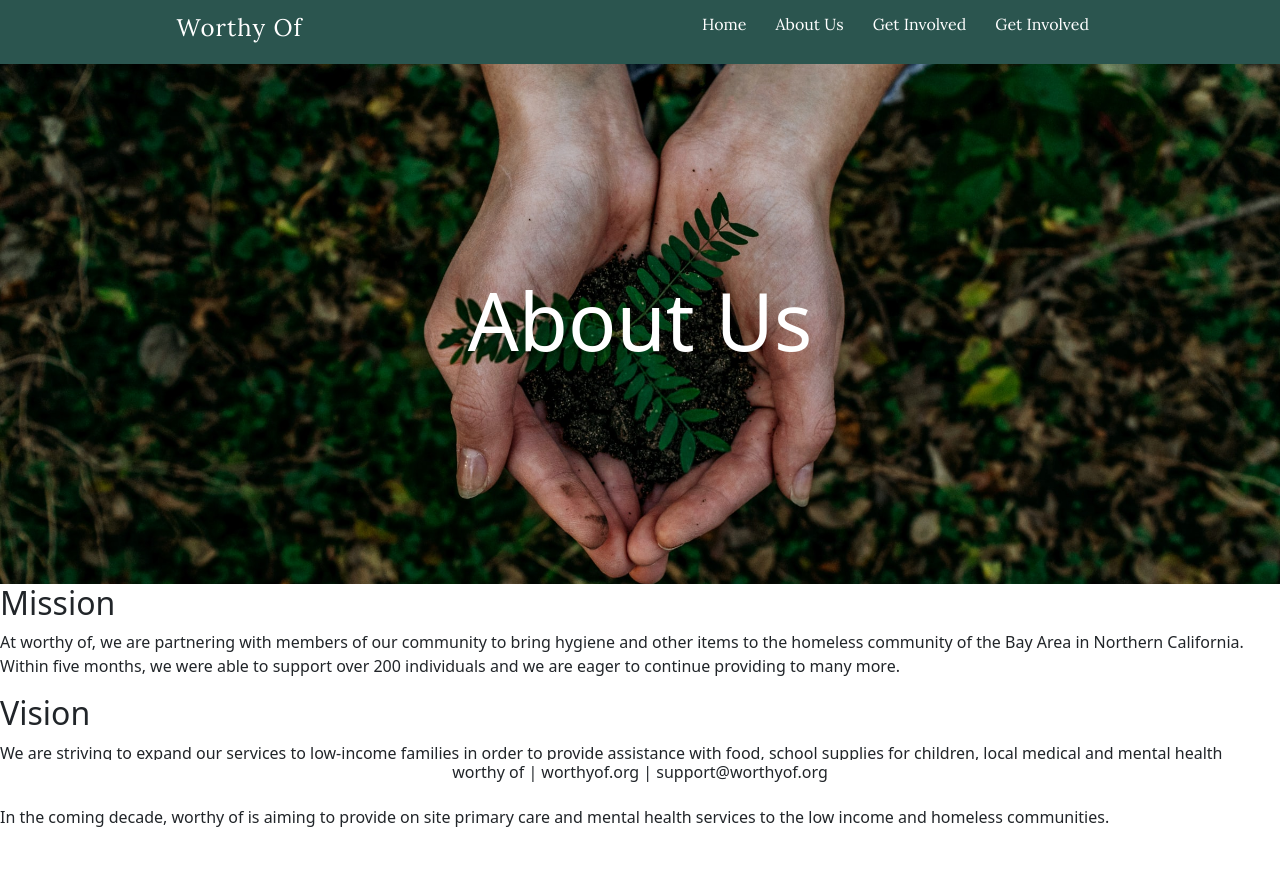
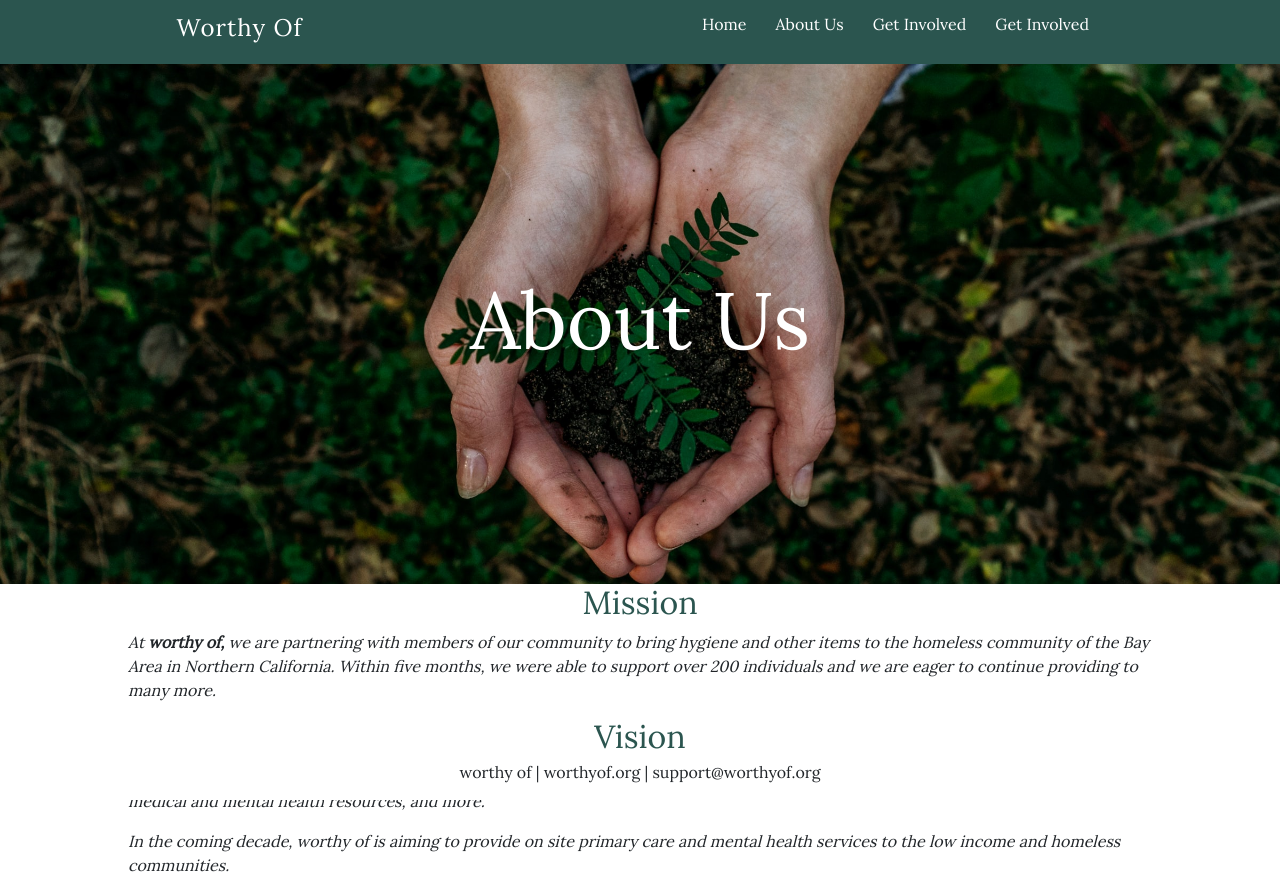
Before and after one commit to eecanada/worthy-of, a plain HTML site: page aboutUs.html in a window 1280 px wide. Before the commit the page ends 845 px from the top, so only its background shows below. Drawn offline with nearby package versions, Linux system fonts and the light colour scheme.

Commit message:
change font and color

```diff
--- a/aboutUs.html
+++ b/aboutUs.html
@@ -40,7 +40,7 @@
 
   <section>
     <h2> Mission </h2>
-    <p> At worthy of, we are partnering with members of our community to bring hygiene and other items to the homeless community of the Bay Area in Northern California. Within five months, we were able to support over 200 individuals and we are eager to continue providing to many more.
+    <p> At <strong> worthy of,</strong> we are partnering with members of our community to bring hygiene and other items to the homeless community of the Bay Area in Northern California. Within five months, we were able to support over 200 individuals and we are eager to continue providing to many more.
     </p>
   </section>
 
--- a/css/aboutUs.css
+++ b/css/aboutUs.css
@@ -127,6 +127,7 @@ footer {
   bottom: 0;
   width: 100%;
   height: 2.5rem;
+  font-family: 'Lora', serif;
 }
 
 #aboutUsImage{
@@ -145,8 +146,25 @@ footer {
   transform: translate(-50%, -50%);
   color: white;
   font-size:5rem;
+  font-family: 'Lora', serif;
 }
 
+section{
+  font-family: 'Lora', serif;
+}
+
+h2{
+  color: rgba(43,85,79,1);
+  text-align: center;
+  margin-top: 100px
+
+}
+
+p{
+  font-style: italic;
+  margin-left: 10%;
+  margin-right: 10%;
+}
 
 /* main{
   background-image: url("./images/donations.jpg");
```
Also changed, not shown: css/home.css (line endings or trailing spaces).
